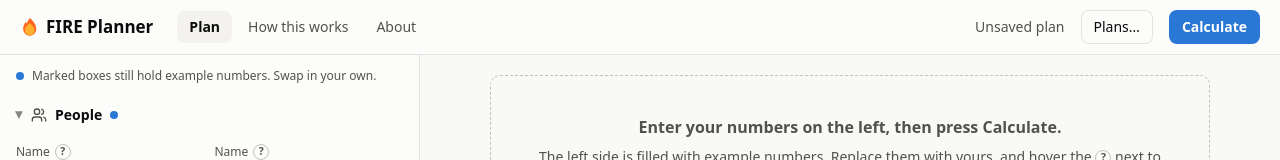
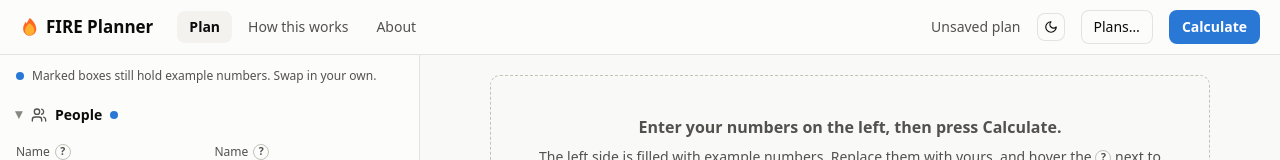
Before and after one commit to malvinly/fire, a React (Vite) app: page / in a window 1280 px wide. Shown: the top 160 px of the page. Built offline with nearby package versions, Linux system fonts and the light colour scheme.

Commit message:
Darken and blur behind the Plans dialog; add a dark/light toggle that starts from the system setting and lasts for the visit (D91)

```diff
--- a/index.html
+++ b/index.html
@@ -6,8 +6,7 @@
     <meta name="viewport" content="width=device-width, initial-scale=1.0" />
     <title>FIRE Planner</title>
     <meta name="description" content="When could we retire? Traditional, Chubby and Coast FIRE for a two-person household, tested against 10,000 simulated markets and every stretch of US market history. Runs entirely in your browser." />
-    <meta name="theme-color" content="#fcfcfb" media="(prefers-color-scheme: light)" />
-    <meta name="theme-color" content="#1a1a19" media="(prefers-color-scheme: dark)" />
+    <meta name="theme-color" content="#1a1a19" />
     <meta property="og:type" content="website" />
     <meta property="og:title" content="FIRE Planner" />
     <meta property="og:description" content="When could we retire? Traditional, Chubby and Coast FIRE, tested against simulated markets and real market history. Runs entirely in your browser." />
--- a/src/App.tsx
+++ b/src/App.tsx
@@ -13,6 +13,7 @@ import { Icon, TIER_ICONS } from './ui/icons';
 import { InputsPanel } from './ui/InputsPanel';
 import { BeforeYouAct, DetailView, TIER_NAMES, TierCard } from './ui/Results';
 import { SessionsDialog, type SessionMeta } from './ui/SessionsDialog';
+import { applyTheme, systemTheme, type ThemeChoice } from './ui/theme';
 import { DRAFT_KEY, REJECTED_DRAFT_KEY, describeProblems, detailArea, detailSelection, downloadJson, isStale, makeSession, type SessionFile } from './ui/sessions';
 import { beforeYouAct } from './ui/warnings';
 import { CancelledError, detail as fetchDetail, solveAll } from './worker/client';
@@ -61,6 +62,8 @@ export default function App() {
   const [plan, setPlan] = useState<Plan>(() => draft?.plan ?? examplePlan());
   const [meta, setMeta] = useState<SessionMeta | null>(() => draft?.meta ?? null);
   const [tab, setTab] = useState<'plan' | 'how' | 'about'>('plan');
+  const [theme, setTheme] = useState<ThemeChoice>(systemTheme);
+  const toggleTheme = () => { const next = theme === 'dark' ? 'light' : 'dark'; applyTheme(next); setTheme(next); };
   // A "How this works" group to scroll to when opening that tab from a link.
   const [howFocus, setHowFocus] = useState<string | null>(null);
   const [results, setResults] = useState<Results | null>(null);
@@ -225,6 +228,10 @@ export default function App() {
         <span className="text-2">
           {meta ? meta.name : 'Unsaved plan'}{dirty ? ' •' : ''}
         </span>
+        <button className="btn icon" onClick={toggleTheme} aria-label={theme === 'dark' ? 'Switch to light colours' : 'Switch to dark colours'}
+          title={theme === 'dark' ? 'Switch to light colours' : 'Switch to dark colours'}>
+          <Icon name={theme === 'dark' ? 'sun' : 'moon'} />
+        </button>
         <button className="btn" onClick={() => setSessionsOpen(true)}>Plans…</button>
         <button className="btn primary" onClick={calculate} disabled={results !== null && !results.done}>
           {results && !results.done ? 'Calculating…' : 'Calculate'}
--- a/src/index.css
+++ b/src/index.css
@@ -1,4 +1,4 @@
-/* Tokens: dataviz reference palette (light + dark, selected per mode). */
+/* Tokens: dataviz reference palette. `data-theme` on <html> (set from the system preference on arrival, then by the toggle) picks light; anything else is dark (D91). */
 :root {
   color-scheme: light;
   --page: #f9f9f7;
@@ -32,8 +32,7 @@
   background: var(--page);
 }
 
-@media (prefers-color-scheme: dark) {
-  :root {
+:root:not([data-theme="light"]) {
     color-scheme: dark;
     --page: #0d0d0d;
     --surface: #1a1a19;
@@ -54,7 +53,6 @@
     --band-1: #86b6ef;
     --band-2: #3987e5;
     --band-3: #1c5cab;
-  }
 }
 
 * { box-sizing: border-box; }
@@ -101,6 +99,7 @@ button, input, select, textarea { font: inherit; color: inherit; }
 .btn.primary:hover { filter: brightness(1.08); }
 .btn:disabled { opacity: 0.55; cursor: default; }
 .btn.small { padding: 3px 8px; font-size: 12px; }
+.btn.icon { padding: 6px; display: inline-flex; }
 .link { background: none; border: 0; color: var(--accent); cursor: pointer; padding: 0; text-align: left; }
 
 /* ---- Inputs panel ---- */
@@ -194,8 +193,8 @@ table.data td { font-variant-numeric: tabular-nums; }
 .tag.changed { border-color: var(--accent); color: var(--accent); }
 
 /* ---- Dialog ---- */
-dialog { border: 1px solid var(--border); border-radius: var(--radius); background: var(--surface); color: var(--text); padding: 20px; width: min(600px, 92vw); }
-dialog::backdrop { background: rgba(0, 0, 0, 0.35); }
+dialog { border: 1px solid var(--border); border-radius: var(--radius); background: var(--surface); color: var(--text); padding: 20px; width: min(600px, 92vw); box-shadow: 0 12px 40px rgba(0, 0, 0, 0.4); }
+dialog::backdrop { background: rgba(0, 0, 0, 0.55); backdrop-filter: blur(3px); }
 .session-list { display: grid; gap: 6px; max-height: 50vh; overflow: auto; margin: 12px 0; }
 .session-item { display: flex; justify-content: space-between; align-items: center; gap: 12px; padding: 8px 10px; border: 1px solid var(--border); border-radius: 8px; cursor: pointer; background: var(--page); text-align: left; }
 .session-item:hover { background: var(--surface-2); }
--- a/src/main.tsx
+++ b/src/main.tsx
@@ -3,6 +3,9 @@ import { createRoot } from 'react-dom/client'
 import './index.css'
 import App from './App.tsx'
 import { ErrorBoundary } from './ui/ErrorBoundary'
+import { applyTheme, systemTheme } from './ui/theme'
+
+applyTheme(systemTheme())
 
 createRoot(document.getElementById('root')!).render(
   <StrictMode>
--- a/src/ui/charts.tsx
+++ b/src/ui/charts.tsx
@@ -22,10 +22,9 @@ export function useTheme() {
   };
   const [theme, setTheme] = useState(read);
   useEffect(() => {
-    const mq = window.matchMedia('(prefers-color-scheme: dark)');
     const on = () => setTheme(read());
-    mq.addEventListener('change', on);
-    return () => mq.removeEventListener('change', on);
+    window.addEventListener('themechange', on);
+    return () => window.removeEventListener('themechange', on);
   }, []);
   return theme;
 }
--- a/src/ui/icons.tsx
+++ b/src/ui/icons.tsx
@@ -15,6 +15,8 @@ const PATHS = {
   gem: ['M10.5 3 8 9l4 13 4-13-2.5-6', 'M17 3a2 2 0 0 1 1.6.8l3 4a2 2 0 0 1 .013 2.382l-7.99 10.986a2 2 0 0 1-3.247 0l-7.99-10.986A2 2 0 0 1 2.4 7.8l2.998-3.997A2 2 0 0 1 7 3z', 'M2 9h20'],
   alert: ['m21.73 18-8-14a2 2 0 0 0-3.48 0l-8 14A2 2 0 0 0 4 21h16a2 2 0 0 0 1.73-3', 'M12 9v4', 'M12 17h.01'],
   trash: ['M10 11v6', 'M14 11v6', 'M19 6v14a2 2 0 0 1-2 2H7a2 2 0 0 1-2-2V6', 'M3 6h18', 'M8 6V4a2 2 0 0 1 2-2h4a2 2 0 0 1 2 2v2'],
+  sun: ['M12 2v2', 'M12 20v2', 'm4.93 4.93 1.41 1.41', 'm17.66 17.66 1.41 1.41', 'M2 12h2', 'M20 12h2', 'm6.34 17.66-1.41 1.41', 'm19.07 4.93-1.41 1.41', 'M8 12a4 4 0 1 0 8 0a4 4 0 1 0-8 0'],
+  moon: ['M12 3a6 6 0 0 0 9 9 9 9 0 1 1-9-9Z'],
   sailboat: ['M10 2v15', 'M7 22a4 4 0 0 1-4-4 1 1 0 0 1 1-1h16a1 1 0 0 1 1 1 4 4 0 0 1-4 4z', 'M9.159 2.46a1 1 0 0 1 1.521-.193l9.977 8.98A1 1 0 0 1 20 13H4a1 1 0 0 1-.824-1.567z'],
 };
 
--- /dev/null
+++ b/src/ui/theme.ts
@@ -0,0 +1,19 @@
+// Dark or light colours: the operating system's preference on arrival, and the top-bar toggle to switch for
+// this visit (D91). Nothing is remembered; the next visit starts from the system preference again.
+
+export type ThemeChoice = 'dark' | 'light';
+
+const PAGE_COLOR: Record<ThemeChoice, string> = { dark: '#1a1a19', light: '#fcfcfb' };
+const DARK_QUERY = '(prefers-color-scheme: dark)';
+
+/** What the operating system prefers right now (dark where that can't be asked). */
+export function systemTheme(): ThemeChoice {
+  return typeof matchMedia === 'function' && !matchMedia(DARK_QUERY).matches ? 'light' : 'dark';
+}
+
+/** Switches the page to `theme` and tells the charts (they read the colours from CSS). */
+export function applyTheme(theme: ThemeChoice) {
+  document.documentElement.dataset.theme = theme;
+  document.querySelector('meta[name="theme-color"]')?.setAttribute('content', PAGE_COLOR[theme]);
+  window.dispatchEvent(new Event('themechange'));
+}
```
Also changed, not shown: 4 other files (tests, documents, lock files or other folders).
